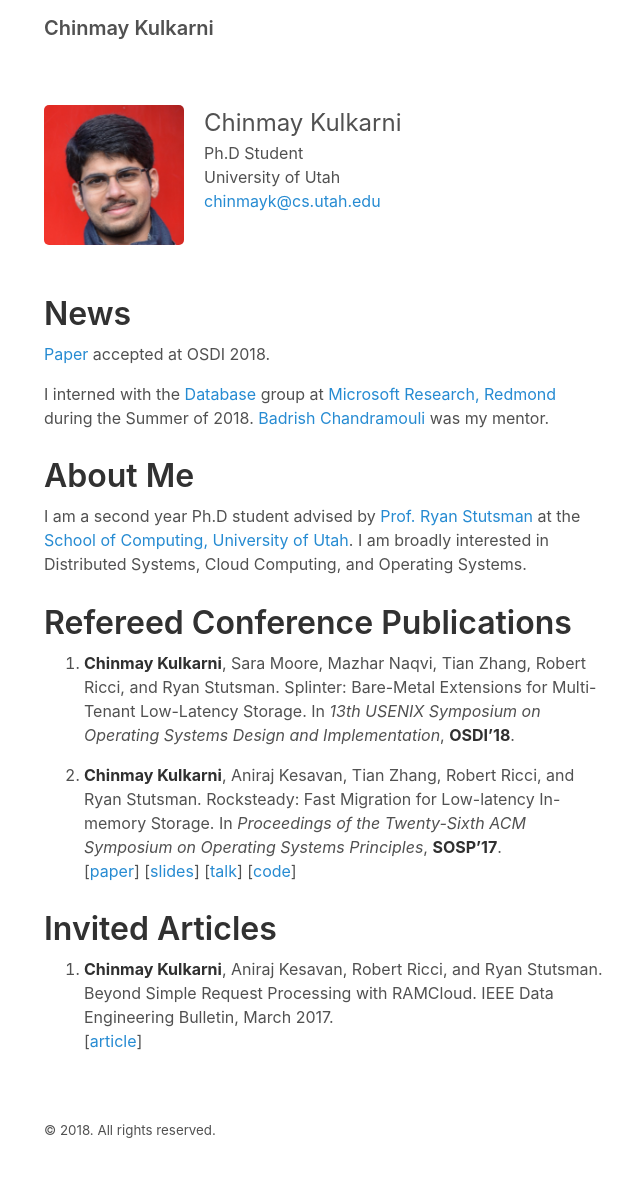
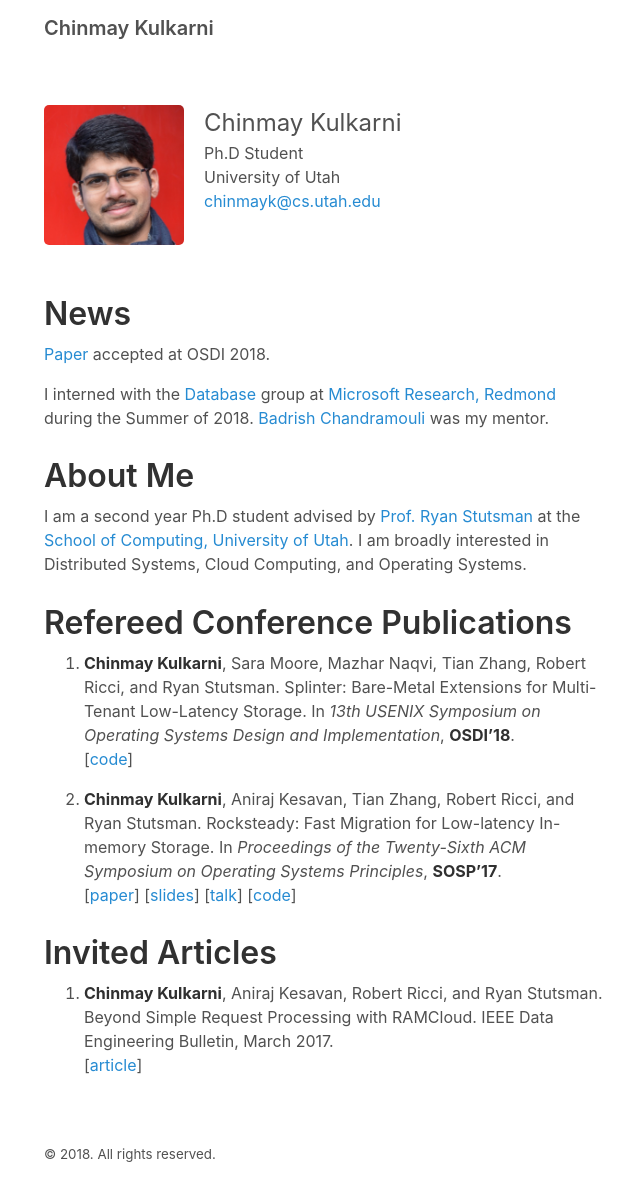
Before and after one commit to chinkulkarni/chinkulkarni.github.io, a Jekyll site: the page built from index.md, in a window 1280 px wide. Shown: the whole page, without its empty margins (316-956 px from the left). Built offline with Jekyll 4.4.1, drawn with Linux system fonts in a browser that asks for light colours; before the commit the page ends 1173 px from its top, so only the background shows below that.

Commit message:
Add link to Sandstorm repo.

```diff
--- a/index.md
+++ b/index.md
@@ -33,6 +33,7 @@ Distributed Systems, Cloud Computing, and Operating Systems.
 1. **Chinmay Kulkarni**, Sara Moore, Mazhar Naqvi, Tian Zhang, Robert Ricci, and Ryan Stutsman.
    Splinter: Bare-Metal Extensions for Multi-Tenant Low-Latency Storage.
    In *13th USENIX Symposium on Operating Systems Design and Implementation*, **OSDI'18**.<br>
+   [[code](https://github.com/utah-scs/Sandstorm)]
 
 2. **Chinmay Kulkarni**, Aniraj Kesavan, Tian Zhang, Robert Ricci, and Ryan Stutsman.
    Rocksteady: Fast Migration for Low-latency In-memory Storage.
```
